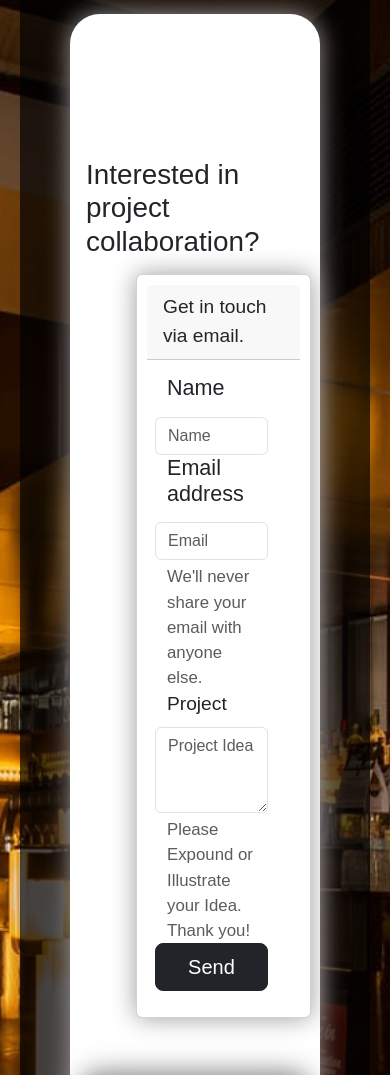
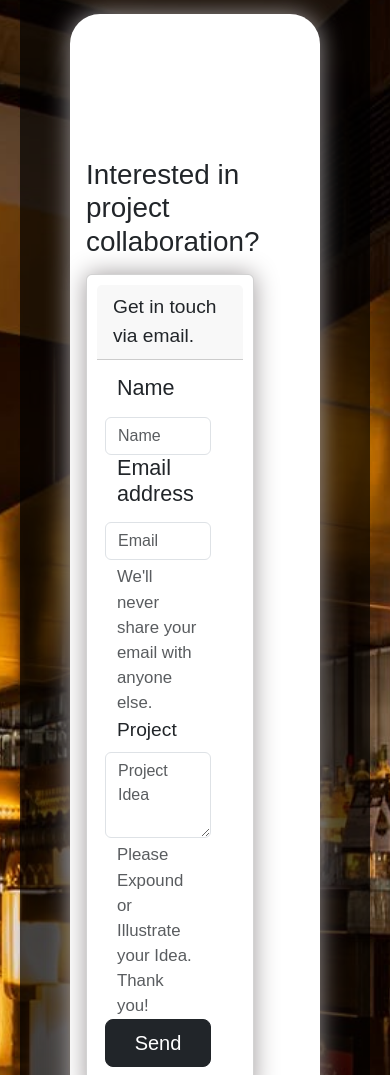
Before and after one commit to manahanCoded/manahan_portfolio, a plain HTML site: page contact.html in a window 390 px wide. Shown: the part 156-1231 px from the top of the page. Drawn offline with nearby package versions, Linux system fonts and the light colour scheme; grey boxes are pictures that could not be loaded; a script that the page names is missing.

Commit message:
Update style.css

```diff
--- a/style.css
+++ b/style.css
@@ -525,4 +525,7 @@ b span{
         margin-bottom: 1.5rem;
         font-size: clamp(1rem, 5vw, 1.2rem);
     }
+    .contact__input{
+        margin-left: 0;
+    }
 }
```
